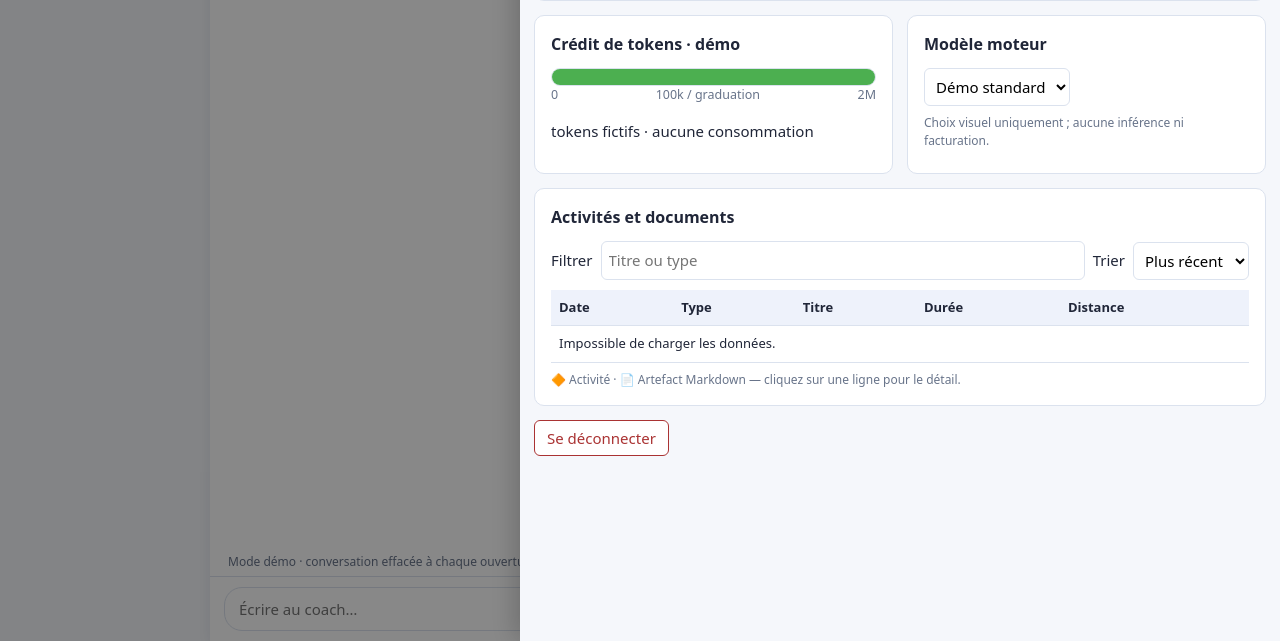
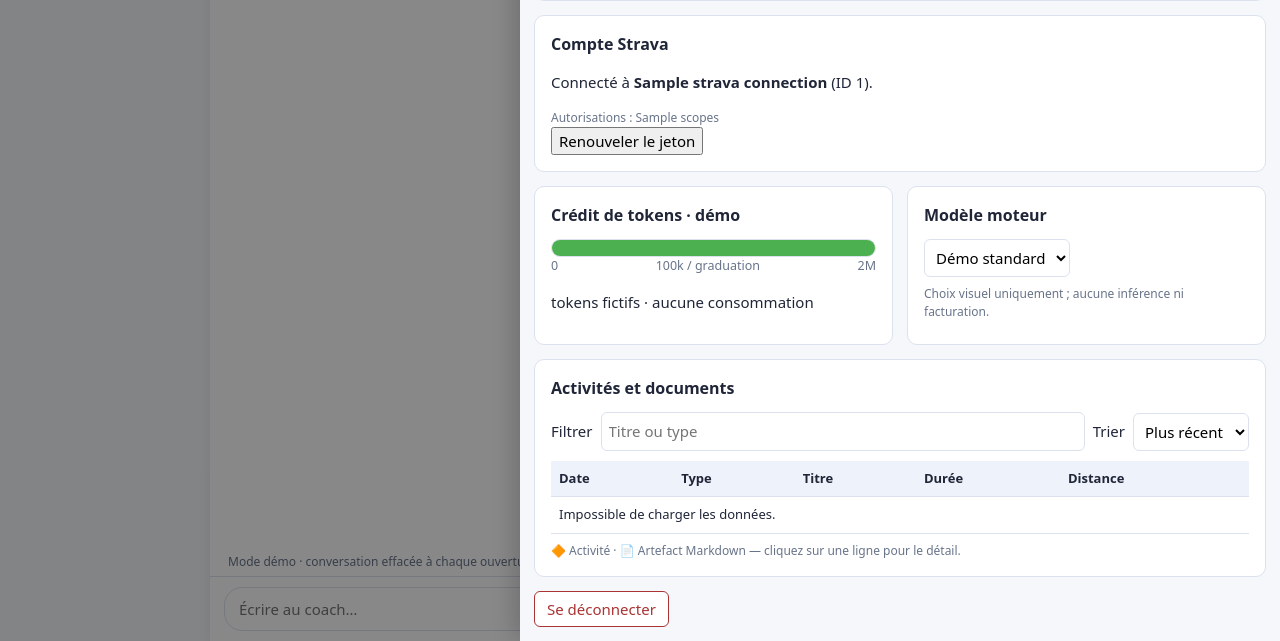
Before and after one commit to niceescap/stravbike, a FastAPI app: template coach_prototype/templates/coach.html in a window 1280 px wide, after a click that opens the changed part. Shown: the part 253-894 px from the top of the page. Run offline with FastAPI, Linux system fonts and the light colour scheme; the template is opened without the code that fills it: most values are stand-ins (such as "Sample title", 1, 10 or a date in 2020); parts of the project's set-up code (start-up, migrations or seed data) failed here and were passed over.

Commit message:
feat: add real Strava connect and refresh controls to settings

```diff
--- a/coach_prototype/templates/coach.html
+++ b/coach_prototype/templates/coach.html
@@ -2,7 +2,7 @@
 <html lang="fr"><head><meta charset="utf-8"><meta name="viewport" content="width=device-width,initial-scale=1,viewport-fit=cover"><title>Coach — démonstration</title><link rel="stylesheet" href="/static/style.css"><script src="/static/app.js" defer></script></head>
 <body><div class="shell"><header class="topbar"><strong>🚴 Coach <span class="demo-tag">DÉMO</span></strong><button id="open-settings" class="avatar" aria-label="Ouvrir les paramètres" aria-controls="settings-panel" aria-expanded="false">{{ user.name[:1] | upper }}</button></header>
 <main class="chat" aria-label="Discussion avec le coach"><div id="messages" class="messages" role="log" aria-live="polite"><div class="welcome"><h1>Bonjour {{ user.name }} !</h1><p>Parlez de votre entraînement. Cette prévisualisation utilise des réponses simulées, jamais un modèle réel.</p></div></div><div class="chat-status">Mode démo · conversation effacée à chaque ouverture ou actualisation</div><form id="chat-form" class="composer"><label class="sr-only" for="chat-input">Votre message</label><textarea id="chat-input" rows="1" placeholder="Écrire au coach…" maxlength="3000" required></textarea><button type="submit" aria-label="Envoyer">➤</button></form></main></div>
-<div id="overlay" class="overlay" hidden></div><aside id="settings-panel" class="settings" aria-label="Compte et paramètres" aria-hidden="true" inert><header class="settings-head"><h2>Compte et paramètres</h2><button id="close-settings" aria-label="Fermer les paramètres">×</button></header><div class="settings-body"><section class="card"><div class="section-head"><h3>Profil athlète</h3><label for="language">🌐 <span class="sr-only">Langue</span></label><select id="language" aria-label="Langue"><option value="fr">Français</option><option value="en">English</option></select></div><dl class="profile"><div><dt>Nom</dt><dd>{{ user.name }}</dd></div><div><dt>FTP</dt><dd>{{ user.ftp_watts if user.ftp_watts is not none else '—' }} W</dd></div><div><dt>Poids</dt><dd>{{ user.weight_kg if user.weight_kg is not none else '—' }} kg</dd></div><div><dt>Compte</dt><dd>{{ user.email }}</dd></div></dl></section>
+<div id="overlay" class="overlay" hidden></div><aside id="settings-panel" class="settings" aria-label="Compte et paramètres" aria-hidden="true" inert><header class="settings-head"><h2>Compte et paramètres</h2><button id="close-settings" aria-label="Fermer les paramètres">×</button></header><div class="settings-body"><section class="card"><div class="section-head"><h3>Profil athlète</h3><label for="language">🌐 <span class="sr-only">Langue</span></label><select id="language" aria-label="Langue"><option value="fr">Français</option><option value="en">English</option></select></div><dl class="profile"><div><dt>Nom</dt><dd>{{ user.name }}</dd></div><div><dt>FTP</dt><dd>{{ user.ftp_watts if user.ftp_watts is not none else '—' }} W</dd></div><div><dt>Poids</dt><dd>{{ user.weight_kg if user.weight_kg is not none else '—' }} kg</dd></div><div><dt>Compte</dt><dd>{{ user.email }}</dd></div></dl></section><section class="card strava-card"><h3>Compte Strava</h3>{% if strava_connection %}<p>Connecté à <strong>{{ strava_connection.athlete_name }}</strong> (ID {{ strava_connection.strava_athlete_id }}).</p><p class="hint">Autorisations : {{ strava_connection.scopes }}</p><form method="post" action="/auth/strava/refresh"><button type="submit">Renouveler le jeton</button></form>{% else %}<p>Votre compte Strava n'est pas connecté.</p><a class="strava-connect" href="/auth/strava">Connecter Strava</a>{% endif %}</section>
 <div class="pair"><section class="card"><h3>Crédit de tokens · démo</h3><div id="credit-meter" class="meter" role="meter" aria-label="Crédit fictif de démonstration" aria-valuemin="0" aria-valuemax="2000000" aria-valuenow="{{ user.credit_tokens }}"><span style="width:{{ [100, (user.credit_tokens / 2000000 * 100)] | min }}%"></span></div><div class="scale"><small>0</small><small>100k / graduation</small><small>2M</small></div><p id="credit-label">{{ user.credit_tokens }} tokens fictifs · aucune consommation</p></section><section class="card"><h3>Modèle moteur</h3><label class="sr-only" for="model-choice">Choix du modèle</label><select id="model-choice"><option>Démo standard</option><option>Démo détaillée</option></select><p class="hint">Choix visuel uniquement ; aucune inférence ni facturation.</p></section></div>
 <section class="card"><h3>Activités et documents</h3><div class="controls"><label for="filter">Filtrer</label><input id="filter" type="search" placeholder="Titre ou type"><label for="sort">Trier</label><select id="sort"><option value="recent">Plus récent</option><option value="oldest">Plus ancien</option><option value="title">Titre</option></select></div><div class="table-scroll"><table><thead><tr><th>Date</th><th>Type</th><th>Titre</th><th>Durée</th><th>Distance</th></tr></thead><tbody id="timeline"><tr><td colspan="5">Chargement…</td></tr></tbody></table></div><p class="hint">🔶 Activité · 📄 Artefact Markdown — cliquez sur une ligne pour le détail.</p></section><form method="post" action="/logout"><button class="logout" type="submit">Se déconnecter</button></form></div></aside>
 <dialog id="detail" aria-labelledby="detail-title"><div class="dialog-head"><h2 id="detail-title">Détails</h2><button id="detail-close" aria-label="Fermer">×</button></div><div id="detail-body"></div></dialog>
```
